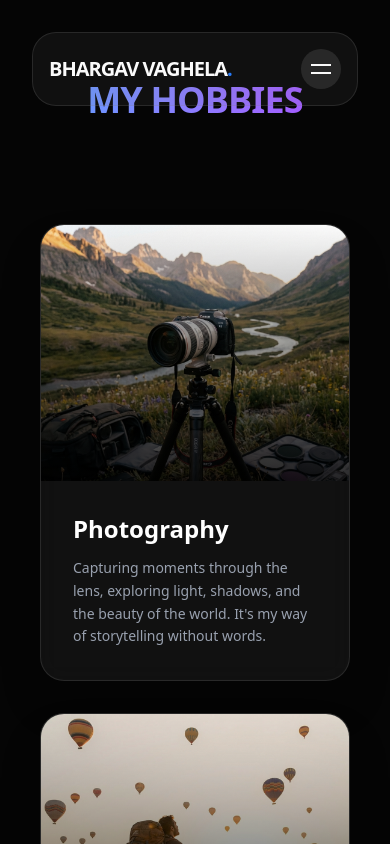
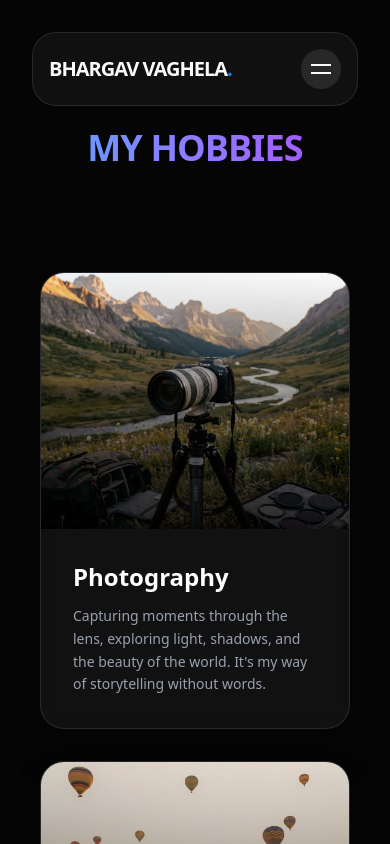
Before and after one commit to BhargavVaghela10/MyPortfolio, a React (Vite) app: page /hobbies in a window 390 px wide. Shown: the top 844 px of the page. Built offline with nearby package versions, Linux system fonts and the light colour scheme.

Commit message:
Updated layout

```diff
--- a/src/components/ScrollSection.jsx
+++ b/src/components/ScrollSection.jsx
@@ -5,7 +5,7 @@ const ScrollSection = ({ data, active }) => {
     const navigate = useNavigate();
 
     return (
-        <div className={`h-screen w-full sticky top-0 left-0 flex flex-col justify-center ${data.align === 'left' ? 'items-start' : data.align === 'right' ? 'items-end' : 'items-center'} pointer-events-none z-10 px-6 md:px-20`}>
+        <div className={`h-screen w-full sticky top-0 left-0 flex flex-col justify-center ${data.align === 'left' ? 'items-start' : data.align === 'right' ? 'items-end' : 'items-center'} pointer-events-none z-10 px-6 md:px-20 pt-28 md:pt-0`}>
             <motion.div
                 initial={{ opacity: 0, y: 50 }}
                 animate={{
--- a/src/components/Section.jsx
+++ b/src/components/Section.jsx
@@ -33,7 +33,7 @@ const Section = ({ id, title, children, className = '' }) => {
         <section
             id={id}
             ref={sectionRef}
-            className={`min-h-screen py-20 px-6 flex flex-col items-center justify-center ${className}`}
+            className={`min-h-screen pt-32 pb-20 md:py-20 px-6 flex flex-col items-center justify-center ${className}`}
         >
             <div
                 className={`max-w-7xl w-full transition-all duration-1000 ease-out transform ${isVisible ? 'opacity-100 translate-y-0' : 'opacity-0 translate-y-10'
```
